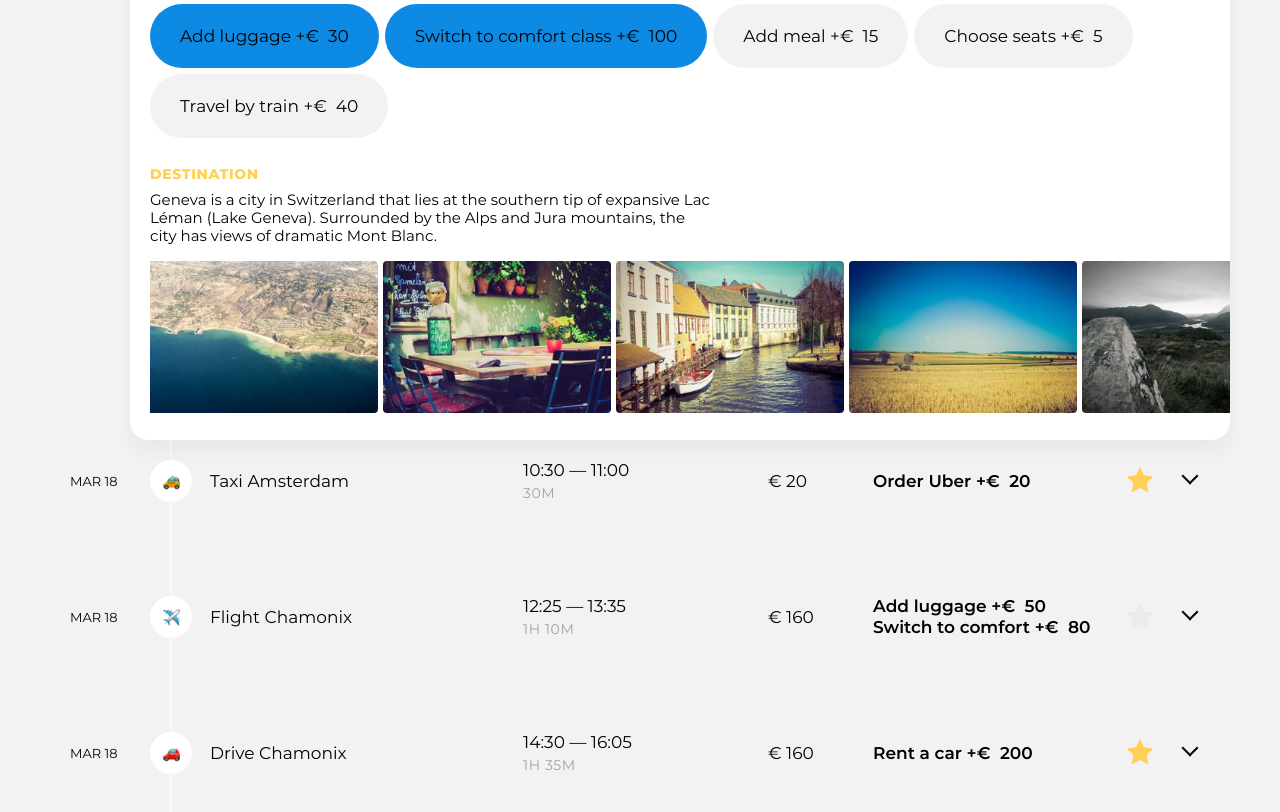
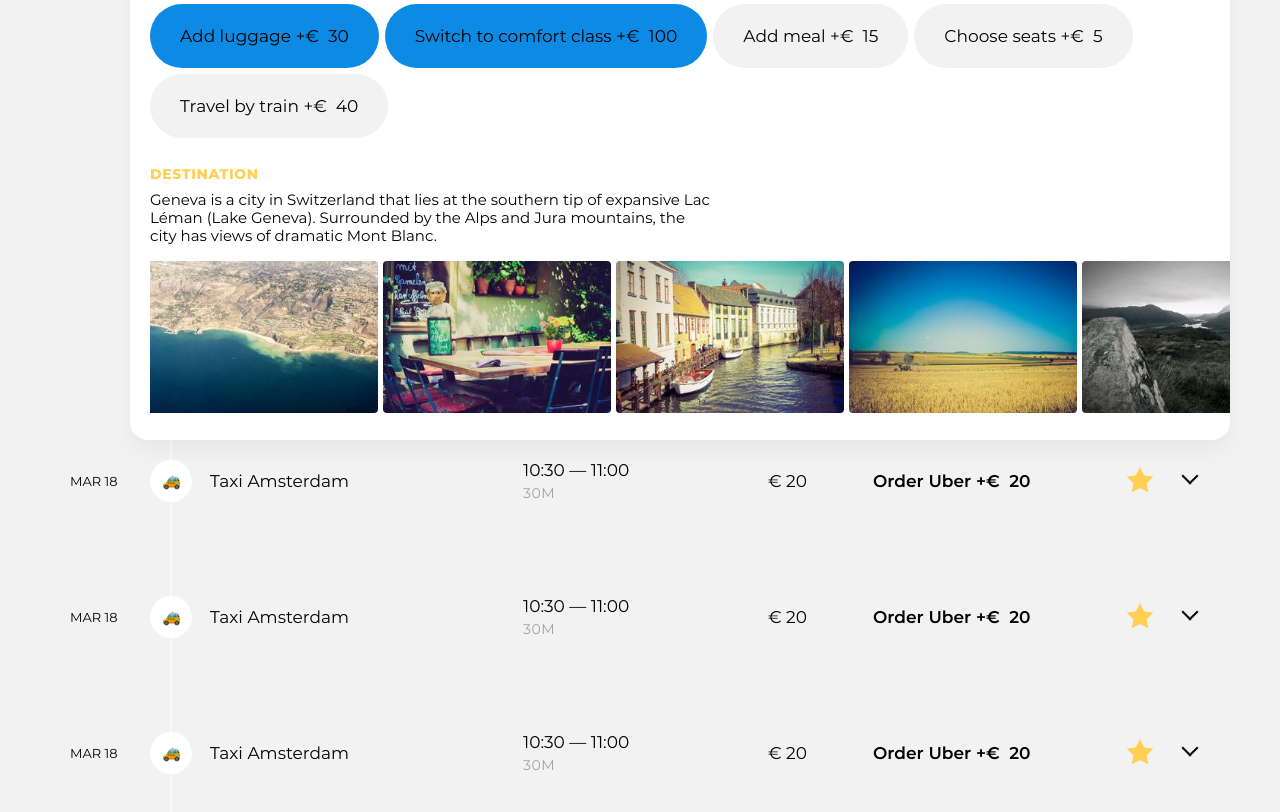
Before and after one commit to elismountain/89110-big-trip-13, a website built with webpack: page public/index.html in a window 1280 px wide. Shown: the part 356-1168 px from the top of the page. Built offline with nearby package versions, Linux system fonts and the light colour scheme.

Commit message:
some small changes in the last homework

```diff
--- a/public/index.html
+++ b/public/index.html
@@ -24,7 +24,7 @@
             <h2 class="visually-hidden">Filter events</h2>
             <!-- Фильтры -->
           </div>
-          <button class="trip-main__event-add-btn  btn  btn--big  btn--yellow" type="button">New event</button>
+          <!-- Кнопка-->
         </div>
       </div>
     </header>
--- a/src/main.js
+++ b/src/main.js
@@ -1,5 +1,5 @@
 
-import {createCardsTemplate} from './view/cards-template.js';
+import {createCardsTemplate} from './view/cards.js';
 import {createSortTemplate} from './view/sort.js';
 import {createTripInfoTemplate} from './view/trip-info.js';
 import {createTripCostTemplate} from './view/trip-cost.js';
@@ -7,6 +7,9 @@ import {createFilterTemplate} from './view/filter.js';
 import {createMenuTemplate} from './view/menu.js';
 import {createEditFormTemplate} from './view/edit-form.js';
 import {createCardTemplate} from './view/card.js';
+import {createNewPointTemplate} from './view/new-point.js';
+
+const CARDS_COUNT = 3;
 
 const render = (container, template, place = `beforeend`) => {
   container.insertAdjacentHTML(place, template);
@@ -24,7 +27,7 @@ const tripControlsMenuElement = tripControlsElement.querySelector(`h2`);
 
 render(tripControlsElement, createFilterTemplate());
 render(tripControlsMenuElement, createMenuTemplate(), `afterend`);
-
+render(tripControlsElement, createNewPointTemplate(), `afterend`);
 
 const tripEventsElement = document.querySelector(`.trip-events`);
 render(tripEventsElement, createSortTemplate());
@@ -32,4 +35,9 @@ render(tripEventsElement, createEditFormTemplate());
 render(tripEventsElement, createCardsTemplate());
 
 const tripCardsElement = document.querySelector(`.trip-events__list`);
-render(tripCardsElement, createCardTemplate());
+
+new Array(CARDS_COUNT)
+  .fill(``)
+  .forEach(
+      () => render(tripCardsElement, createCardTemplate())
+  );
--- a/src/view/card.js
+++ b/src/view/card.js
@@ -38,87 +38,6 @@ export const createCardTemplate = () => {
           <span class="visually-hidden">Open event</span>
         </button>
       </div>
-    </li>
-
-    <li class="trip-events__item">
-      <div class="event">
-        <time class="event__date" datetime="2019-03-18">MAR 18</time>
-        <div class="event__type">
-          <img class="event__type-icon" width="42" height="42" src="img/icons/flight.png" alt="Event type icon">
-        </div>
-        <h3 class="event__title">Flight Chamonix</h3>
-        <div class="event__schedule">
-          <p class="event__time">
-            <time class="event__start-time" datetime="2019-03-18T12:25">12:25</time>
-            &mdash;
-            <time class="event__end-time" datetime="2019-03-18T13:35">13:35</time>
-          </p>
-          <p class="event__duration">1H 10M</p>
-        </div>
-        <p class="event__price">
-          &euro;&nbsp;<span class="event__price-value">160</span>
-        </p>
-        <h4 class="visually-hidden">Offers:</h4>
-        <ul class="event__selected-offers">
-          <li class="event__offer">
-            <span class="event__offer-title">Add luggage</span>
-            &plus;&euro;&nbsp;
-            <span class="event__offer-price">50</span>
-          </li>
-          <li class="event__offer">
-            <span class="event__offer-title">Switch to comfort</span>
-            &plus;&euro;&nbsp;
-            <span class="event__offer-price">80</span>
-          </li>
-        </ul>
-        <button class="event__favorite-btn" type="button">
-          <span class="visually-hidden">Add to favorite</span>
-          <svg class="event__favorite-icon" width="28" height="28" viewBox="0 0 28 28">
-            <path d="M14 21l-8.22899 4.3262 1.57159-9.1631L.685209 9.67376 9.8855 8.33688 14 0l4.1145 8.33688 9.2003 1.33688-6.6574 6.48934 1.5716 9.1631L14 21z"/>
-          </svg>
-        </button>
-        <button class="event__rollup-btn" type="button">
-          <span class="visually-hidden">Open event</span>
-        </button>
-      </div>
-    </li>
-
-    <li class="trip-events__item">
-      <div class="event">
-        <time class="event__date" datetime="2019-03-18">MAR 18</time>
-        <div class="event__type">
-          <img class="event__type-icon" width="42" height="42" src="img/icons/drive.png" alt="Event type icon">
-        </div>
-        <h3 class="event__title">Drive Chamonix</h3>
-        <div class="event__schedule">
-          <p class="event__time">
-            <time class="event__start-time" datetime="2019-03-18T14:30">14:30</time>
-            &mdash;
-            <time class="event__end-time" datetime="2019-03-18T16:05">16:05</time>
-          </p>
-          <p class="event__duration">1H 35M</p>
-        </div>
-        <p class="event__price">
-          &euro;&nbsp;<span class="event__price-value">160</span>
-        </p>
-        <h4 class="visually-hidden">Offers:</h4>
-        <ul class="event__selected-offers">
-          <li class="event__offer">
-            <span class="event__offer-title">Rent a car</span>
-            &plus;&euro;&nbsp;
-            <span class="event__offer-price">200</span>
-          </li>
-        </ul>
-        <button class="event__favorite-btn  event__favorite-btn--active" type="button">
-          <span class="visually-hidden">Add to favorite</span>
-          <svg class="event__favorite-icon" width="28" height="28" viewBox="0 0 28 28">
-            <path d="M14 21l-8.22899 4.3262 1.57159-9.1631L.685209 9.67376 9.8855 8.33688 14 0l4.1145 8.33688 9.2003 1.33688-6.6574 6.48934 1.5716 9.1631L14 21z"/>
-          </svg>
-        </button>
-        <button class="event__rollup-btn" type="button">
-          <span class="visually-hidden">Open event</span>
-        </button>
-      </div>
     </li>`
   );
 };
```
Also changed, not shown: src/view/cards.js (renamed from src/view/cards-template.js).
